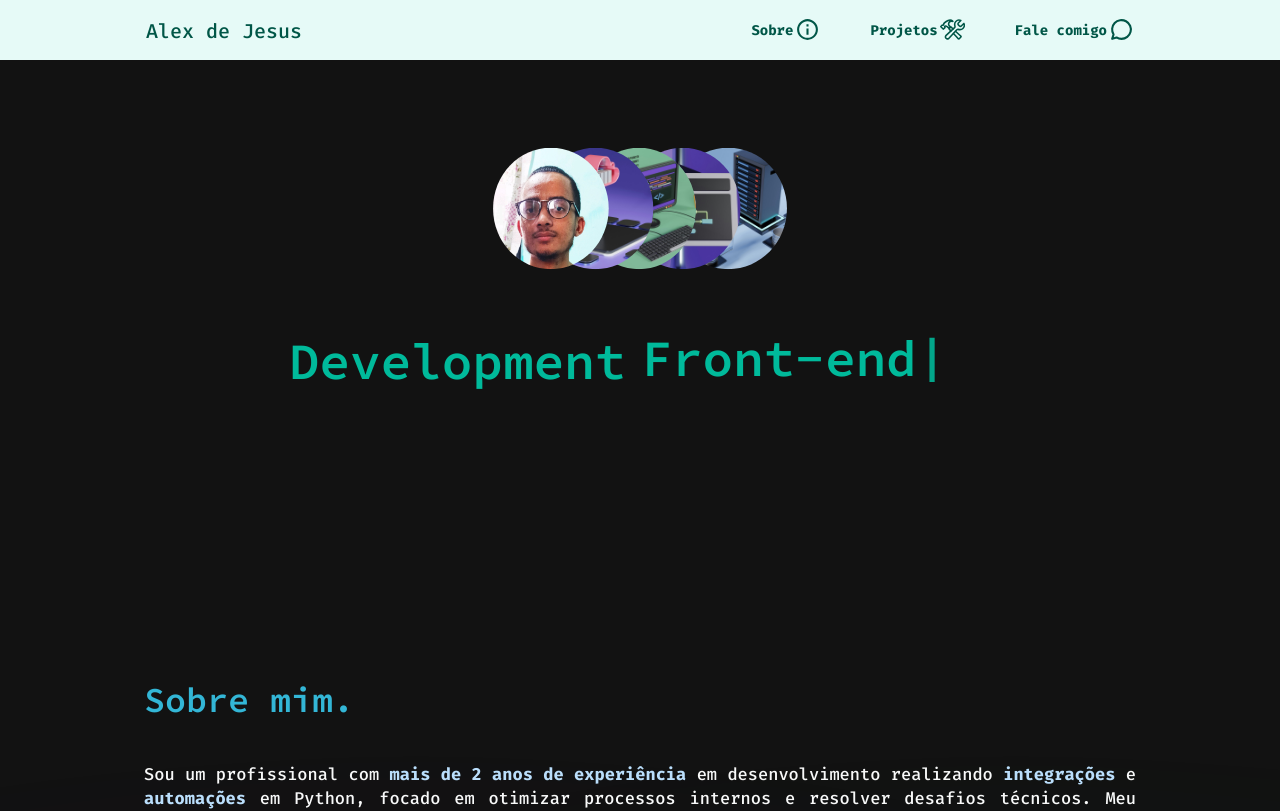
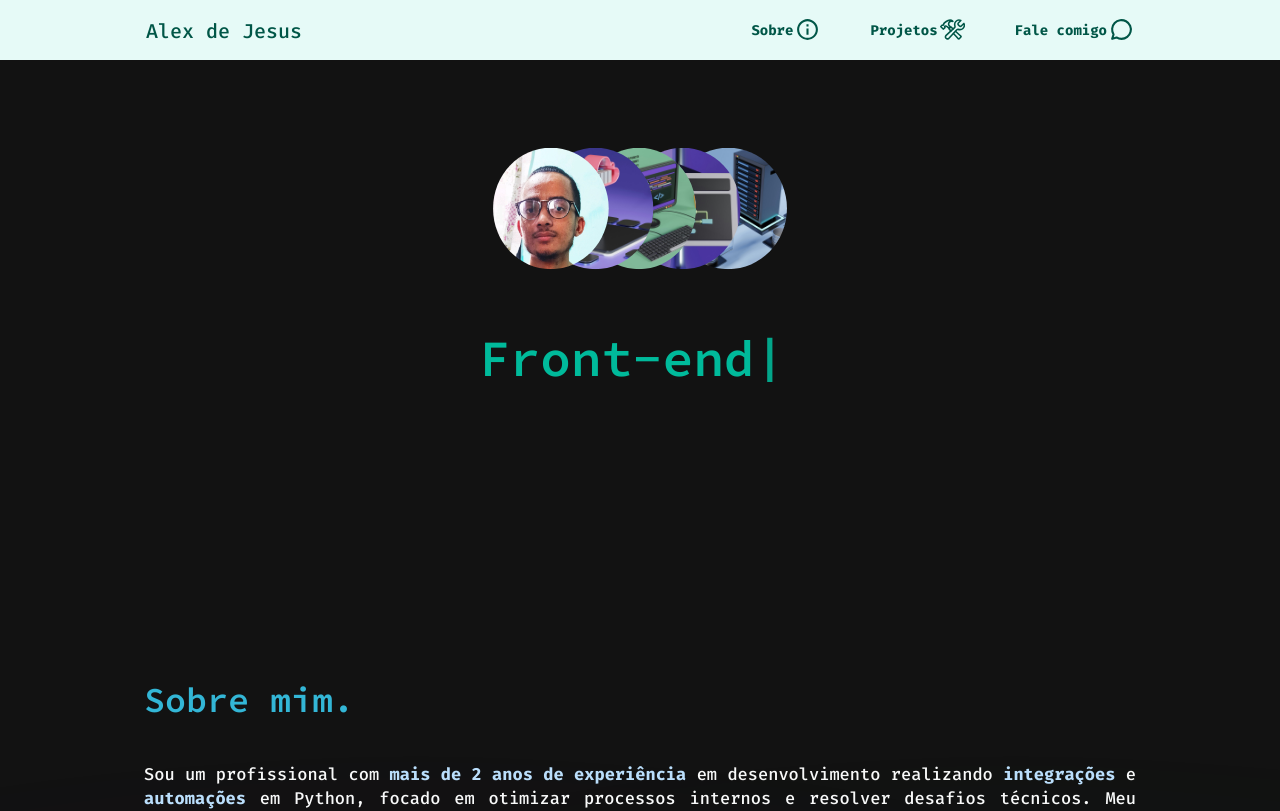
Before and after one commit to AlexdeJesusFS/portfolio, a React (Create React App) app in the folder portfolio/: page / in a window 1280 px wide. Shown: the top 811 px of the page. Built offline with nearby package versions, Linux system fonts and the light colour scheme.

Commit message:
TypeWrite atualizado.
em styles.ts foi alterado o gap para 28px, um aumento;
em types.ts novo prop para prefix;
em index.tsx adicionado prop prefix.

```diff
--- a/portfolio/src/components/TypeWriter/index.tsx
+++ b/portfolio/src/components/TypeWriter/index.tsx
@@ -2,10 +2,10 @@
 import { ITypewriterProps } from "./types";
 import { Container, TypedContainer } from "./styles";
 
-function TypeWrite({ phrases, typeSpeed, backSpeed, loop, backDelay, startDelay }: ITypewriterProps) {
+function TypeWrite({ prefix, phrases, typeSpeed, backSpeed, loop, backDelay, startDelay }: ITypewriterProps) {
     return (
         <Container>
-            <h1>Development</h1>
+            <h1>{prefix}</h1>
             <h1>
                 <TypedContainer>
                     <ReactTyped
--- a/portfolio/src/components/TypeWriter/styles.ts
+++ b/portfolio/src/components/TypeWriter/styles.ts
@@ -3,7 +3,7 @@
 export const Container = styled.div`
     display: flex;
     align-items: center;
-    gap: 16px;
+    gap: 28px;
 `;
 
 export const TypedContainer = styled.div`
--- a/portfolio/src/components/TypeWriter/types.ts
+++ b/portfolio/src/components/TypeWriter/types.ts
@@ -1,5 +1,6 @@
 
 export interface ITypewriterProps {
+    prefix: string;
     phrases: string[]; // Lista de frases
     typeSpeed: number; // Velocidade da digitação (ms)
     backSpeed: number; // Velocidade para apagar (ms)
```
